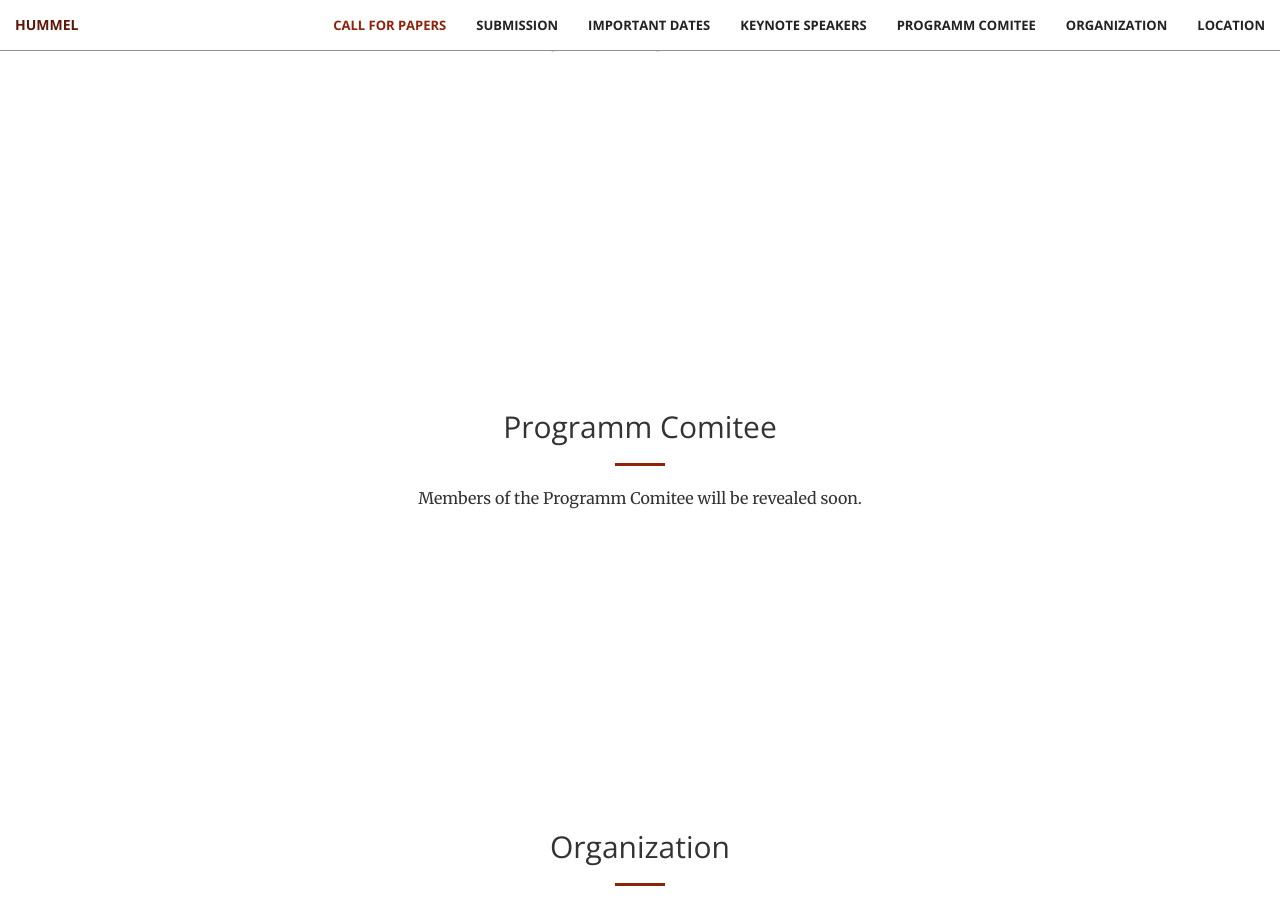
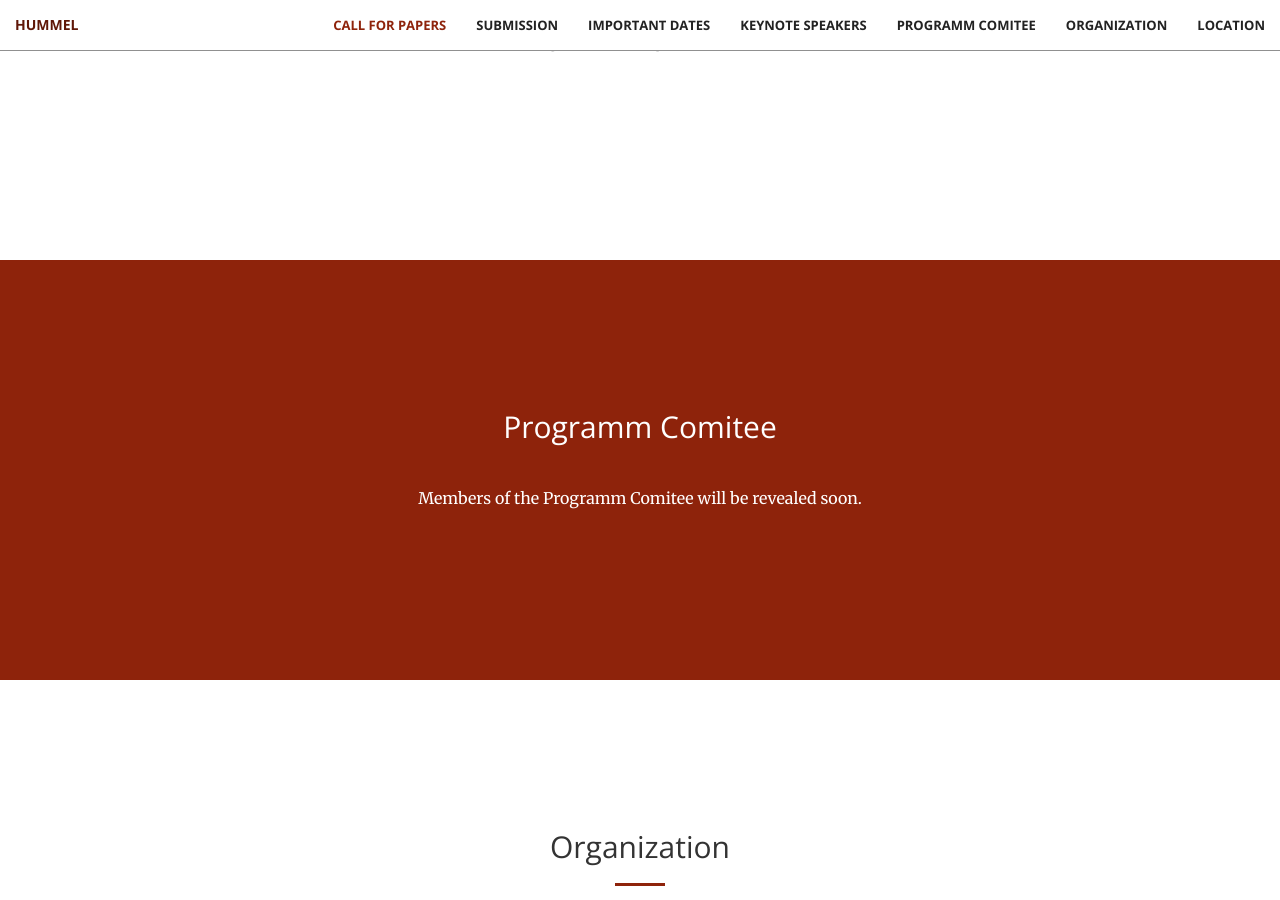
Before and after one commit to cophi-wue/ecml19.hummel.github.io, a Jekyll site: the page built from index.html, in a window 1280 px wide and 900 px high, scrolled down 3586 px. Built offline with Jekyll 4.4.1, drawn with Linux system fonts in a browser that asks for light colours.

Commit message:
Update comitee.html

```diff
--- a/_includes/comitee.html
+++ b/_includes/comitee.html
@@ -1,4 +1,4 @@
-<section id="comitee">
+<section class="bg-primary" id="comitee">
   <aside>
     <div class="container">
             <div class="col-lg-8 col-lg-offset-2 text-center">
```
